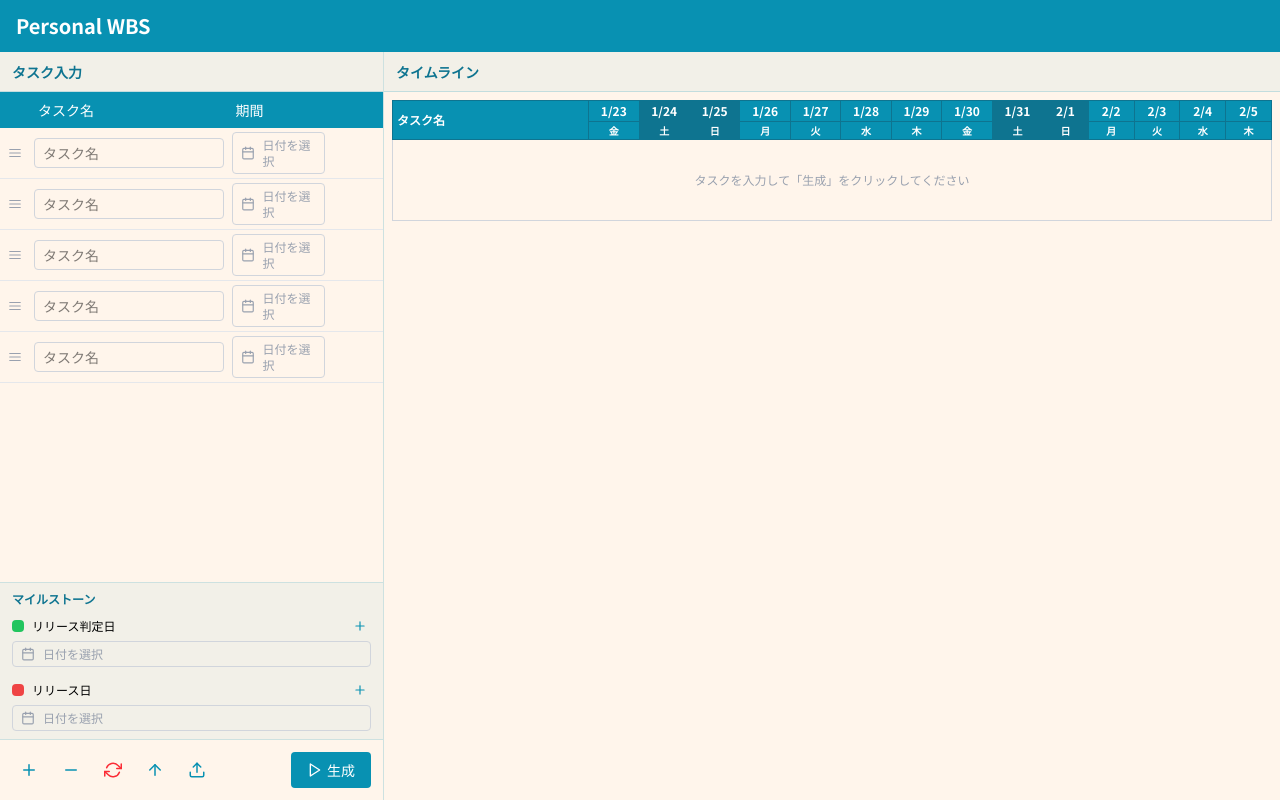
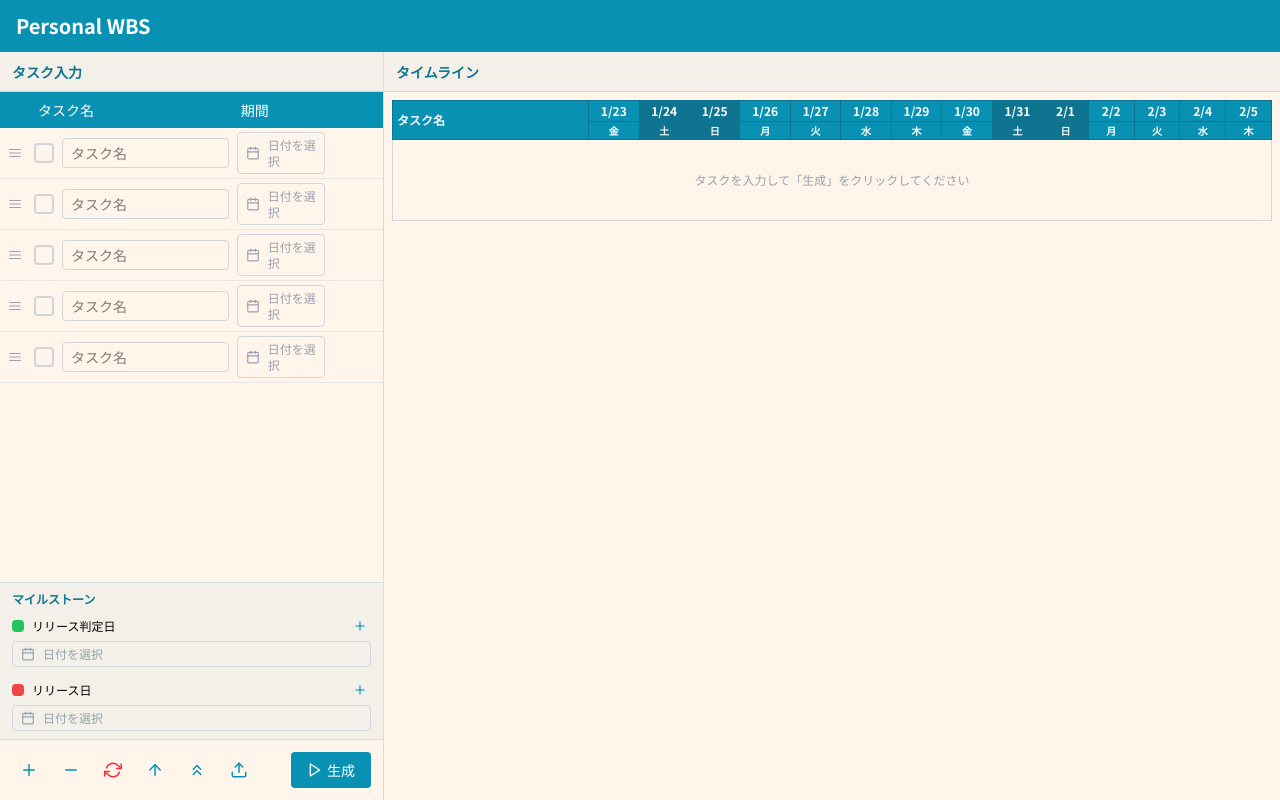
Before and after one commit to ky-99/personal_wbs, a React (Vite) app: page / in a window 1280 px wide. Built offline with nearby package versions, Linux system fonts and the light colour scheme.

Commit message:
fix: day move

```diff
--- a/src/components/TaskInputForm.tsx
+++ b/src/components/TaskInputForm.tsx
@@ -2,7 +2,7 @@ import { useForm, useFieldArray } from 'react-hook-form'
 import { zodResolver } from '@hookform/resolvers/zod'
 import { v4 as uuidv4 } from 'uuid'
 import { useRef } from 'react'
-import { FiPlus, FiMinus, FiPlay, FiRefreshCw, FiArrowUp, FiUpload } from 'react-icons/fi'
+import { FiPlus, FiMinus, FiPlay, FiRefreshCw, FiArrowUp, FiUpload, FiChevronsUp } from 'react-icons/fi'
 import {
   DndContext,
   closestCenter,
@@ -32,6 +32,7 @@ const createEmptyTask = (): Task => ({
   title: '',
   startDate: '',
   endDate: '',
+  completed: false,
 })
 
 export function TaskInputForm({ onGenerate }: TaskInputFormProps) {
@@ -133,6 +134,53 @@ export function TaskInputForm({ onGenerate }: TaskInputFormProps) {
     replaceTasks(sorted)
   }
 
+  // 今日の日付を基準に、未完了タスクで開始日が今日より前のものを押し上げる
+  const pushUpTasks = () => {
+    const tasks = getValues('tasks')
+
+    // 今日の日付を取得
+    const today = new Date()
+    today.setHours(0, 0, 0, 0)
+
+    const formatDate = (d: Date) => {
+      const year = d.getFullYear()
+      const month = String(d.getMonth() + 1).padStart(2, '0')
+      const day = String(d.getDate()).padStart(2, '0')
+      return `${year}-${month}-${day}`
+    }
+
+    const todayStr = formatDate(today)
+
+    // 未完了タスクで開始日が今日より前のものを押し上げる
+    const updatedTasks = tasks.map((task) => {
+      if (task.completed) return task
+      if (!task.startDate || !task.endDate) return task
+
+      if (task.startDate < todayStr) {
+        // 開始日と終了日の差分（日数）を計算
+        const startDate = new Date(task.startDate)
+        const endDate = new Date(task.endDate)
+        const duration = Math.floor((endDate.getTime() - startDate.getTime()) / (1000 * 60 * 60 * 24))
+
+        // 新しい開始日を今日に設定
+        const newStartDate = new Date(today)
+
+        // 新しい終了日を計算
+        const newEndDate = new Date(newStartDate)
+        newEndDate.setDate(newEndDate.getDate() + duration)
+
+        return {
+          ...task,
+          startDate: formatDate(newStartDate),
+          endDate: formatDate(newEndDate),
+        }
+      }
+      return task
+    })
+
+    replaceTasks(updatedTasks)
+  }
+
   const fileInputRef = useRef<HTMLInputElement>(null)
 
   const parseCsvLine = (line: string): string[] => {
@@ -174,12 +222,13 @@ export function TaskInputForm({ onGenerate }: TaskInputFormProps) {
       dataLines.forEach((line) => {
         const fields = parseCsvLine(line)
 
-        // 新形式（種別,タスク名,開始日,期限日）
+        // 新形式（種別,タスク名,開始日,期限日,完了）
         if (fields.length >= 4) {
           const type = fields[0]
           const title = fields[1]
           const startDate = fields[2]
           const endDate = fields[3]
+          const completed = fields.length >= 5 ? fields[4] === 'true' : false
 
           if (type === 'task' && (title || startDate || endDate)) {
             importedTasks.push({
@@ -187,6 +236,7 @@ export function TaskInputForm({ onGenerate }: TaskInputFormProps) {
               title,
               startDate,
               endDate,
+              completed,
             })
           } else if (type === 'releaseJudgment' && startDate) {
             importedJudgmentDates.push({ date: startDate })
@@ -206,6 +256,7 @@ export function TaskInputForm({ onGenerate }: TaskInputFormProps) {
               title,
               startDate,
               endDate,
+              completed: false,
             })
           }
         }
@@ -384,6 +435,14 @@ export function TaskInputForm({ onGenerate }: TaskInputFormProps) {
             </button>
             <button
               type="button"
+              onClick={pushUpTasks}
+              className="p-2 text-accent hover:bg-accent/10 rounded transition-colors"
+              title="未完了タスクを今日以降に押し上げ"
+            >
+              <FiChevronsUp size={18} />
+            </button>
+            <button
+              type="button"
               onClick={() => fileInputRef.current?.click()}
               className="p-2 text-accent hover:bg-accent/10 rounded transition-colors"
               title="CSVインポート"
--- a/src/components/TaskRow.tsx
+++ b/src/components/TaskRow.tsx
@@ -1,5 +1,5 @@
-import { UseFormRegister, Control, useWatch } from 'react-hook-form'
-import { FiTrash2, FiMenu, FiPlus } from 'react-icons/fi'
+import { UseFormRegister, Control, useWatch, UseFormSetValue } from 'react-hook-form'
+import { FiTrash2, FiMenu, FiPlus, FiCheck } from 'react-icons/fi'
 import { useSortable } from '@dnd-kit/sortable'
 import { CSS } from '@dnd-kit/utilities'
 import { TaskFormValues } from '../schemas/taskSchema'
@@ -12,7 +12,7 @@ interface TaskRowProps {
   onRemove: () => void
   canRemove: boolean
   control: Control<TaskFormValues>
-  setValue: (name: any, value: string) => void
+  setValue: UseFormSetValue<TaskFormValues>
   totalRows: number
   onAddRow: () => void
   onInsertBelow: () => void
@@ -77,11 +77,20 @@ export function TaskRow({ id, index, register, onRemove, canRemove, control, set
     name: `tasks.${index}.endDate`,
   })
 
+  const completed = useWatch({
+    control,
+    name: `tasks.${index}.completed`,
+  })
+
+  const toggleCompleted = () => {
+    setValue(`tasks.${index}.completed`, !completed)
+  }
+
   return (
     <tr
       ref={setNodeRef}
       style={style}
-      className="border-b border-gray-200 hover:bg-accent/5 group h-9"
+      className={`border-b border-gray-200 hover:bg-accent/5 group h-9 ${completed ? 'bg-gray-100' : ''}`}
     >
       <td className="p-1 w-6">
         <button
@@ -95,14 +104,30 @@ export function TaskRow({ id, index, register, onRemove, canRemove, control, set
         </button>
       </td>
       <td className="p-1">
+        <div className="flex items-center gap-2">
+          <button
+            type="button"
+            onClick={toggleCompleted}
+            className={`flex-shrink-0 w-5 h-5 rounded border-2 flex items-center justify-center transition-colors ${
+              completed
+                ? 'bg-gray-500 border-gray-500 text-white'
+                : 'border-gray-300 hover:border-accent'
+            }`}
+            title={completed ? '完了を解除' : '完了にする'}
+          >
+            {completed && <FiCheck size={12} />}
+          </button>
           <input
             type="text"
             {...register(`tasks.${index}.title`)}
             placeholder="タスク名"
             data-task-index={index}
             onKeyDown={handleKeyDown}
-          className="w-full px-2 py-1 text-sm border border-gray-300 rounded focus:outline-none focus:ring-1 focus:ring-accent focus:border-transparent"
+            className={`w-full px-2 py-1 text-sm border border-gray-300 rounded focus:outline-none focus:ring-1 focus:ring-accent focus:border-transparent ${
+              completed ? 'text-gray-400 line-through' : ''
+            }`}
           />
+        </div>
       </td>
       <td className="p-1 w-28" colSpan={2}>
         <DateRangePicker
--- a/src/components/TimelineChart.tsx
+++ b/src/components/TimelineChart.tsx
@@ -1,5 +1,5 @@
 import { useMemo } from 'react'
-import { Task, MilestoneDates, taskBarColor, milestoneColors } from '../types/task'
+import { Task, MilestoneDates, taskBarColor, completedTaskBarColor, milestoneColors } from '../types/task'
 
 interface TimelineChartProps {
   tasks: Task[]
@@ -169,9 +169,12 @@ export function TimelineChart({ tasks, milestones }: TimelineChartProps) {
           ) : (
             tasks.map((task) => {
               const barPos = getTaskBarPosition(task)
+              const barColor = task.completed ? completedTaskBarColor : taskBarColor
               return (
-                <tr key={task.id} className="h-9 bg-white">
-                  <td className="border border-gray-300 p-1 sticky left-0 z-20 bg-white font-medium whitespace-nowrap">
+                <tr key={task.id} className={`h-9 ${task.completed ? 'bg-gray-50' : 'bg-white'}`}>
+                  <td className={`border border-gray-300 p-1 sticky left-0 z-20 font-medium whitespace-nowrap ${
+                    task.completed ? 'bg-gray-50 text-gray-400 line-through' : 'bg-white'
+                  }`}>
                     {task.title}
                   </td>
                   {days.map((day, colIndex) => {
@@ -202,7 +205,7 @@ export function TimelineChart({ tasks, milestones }: TimelineChartProps) {
                           <div
                             className="absolute inset-0 z-10"
                             style={{
-                              backgroundColor: taskBarColor,
+                              backgroundColor: barColor,
                               opacity: 0.6,
                             }}
                           />
--- a/src/components/TimelineOutput.tsx
+++ b/src/components/TimelineOutput.tsx
@@ -1,5 +1,5 @@
 import { FiDownload, FiRefreshCw } from 'react-icons/fi'
-import { Task, MilestoneDates, taskBarColor, milestoneColors } from '../types/task'
+import { Task, MilestoneDates, taskBarColor, completedTaskBarColor, milestoneColors } from '../types/task'
 import { TimelineChart } from './TimelineChart'
 
 interface TimelineOutputProps {
@@ -22,19 +22,20 @@ export function TimelineOutput({ tasks, milestones, onReset }: TimelineOutputPro
   }
 
   const handleDownloadCsv = () => {
-    const headers = ['種別', 'タスク名', '開始日', '期限日']
+    const headers = ['種別', 'タスク名', '開始日', '期限日', '完了']
     const taskRows = tasks.map((task) => [
       'task',
       task.title,
       task.startDate,
       task.endDate,
+      task.completed ? 'true' : 'false',
     ])
     const judgmentRows = milestones.releaseJudgmentDates
       .filter((d) => d)
-      .map((date) => ['releaseJudgment', 'リリース判定日', date, ''])
+      .map((date) => ['releaseJudgment', 'リリース判定日', date, '', ''])
     const releaseRows = milestones.releaseDates
       .filter((d) => d)
-      .map((date) => ['release', 'リリース日', date, ''])
+      .map((date) => ['release', 'リリース日', date, '', ''])
 
     const allRows = [...taskRows, ...judgmentRows, ...releaseRows]
 
@@ -212,6 +213,10 @@ export function TimelineOutput({ tasks, milestones, onReset }: TimelineOutputPro
             <span>タスク</span>
           </div>
           <div className="flex items-center gap-1">
+            <span className="w-3 h-3 rounded-sm" style={{ backgroundColor: completedTaskBarColor }}></span>
+            <span>完了タスク</span>
+          </div>
+          <div className="flex items-center gap-1">
             <span className="w-3 h-3 rounded-sm" style={{ backgroundColor: milestoneColors.releaseJudgmentDate }}></span>
             <span>リリース判定日</span>
           </div>
--- a/src/schemas/taskSchema.ts
+++ b/src/schemas/taskSchema.ts
@@ -5,6 +5,7 @@ export const taskSchema = z.object({
   title: z.string(),
   startDate: z.string(),
   endDate: z.string(),
+  completed: z.boolean(),
 }).superRefine((data, ctx) => {
   const hasAnyData = data.title || data.startDate || data.endDate
   if (hasAnyData) {
--- a/src/types/task.ts
+++ b/src/types/task.ts
@@ -3,6 +3,7 @@ export interface Task {
   title: string
   startDate: string  // YYYY-MM-DD
   endDate: string    // YYYY-MM-DD
+  completed: boolean // 完了フラグ
 }
 
 export interface MilestoneDates {
@@ -11,6 +12,7 @@ export interface MilestoneDates {
 }
 
 export const taskBarColor = '#EAB308' // 濃い黄色
+export const completedTaskBarColor = '#9CA3AF' // グレー（完了タスク）
 
 export const milestoneColors = {
   releaseDate: '#EF4444',        // 赤
```
Lines whose indentation alone changed are shown as unchanged.
